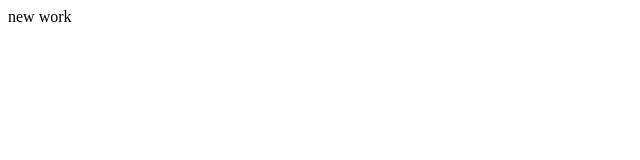
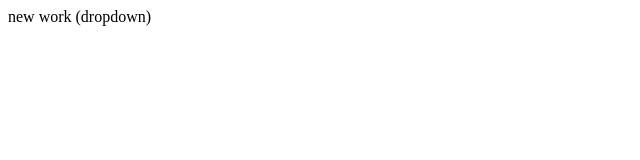
Before and after one commit to Purnendu76/LocalRepo, a plain HTML site: page index.html in a window 1280 px wide. Shown: the whole page, without its empty margins (0-640 px from the left). Drawn offline with Linux system fonts and the light colour scheme.

```diff
--- a/index.html
+++ b/index.html
@@ -1 +1 @@
-<p>new work</p>
+<p>new work (dropdown)</p>
```
